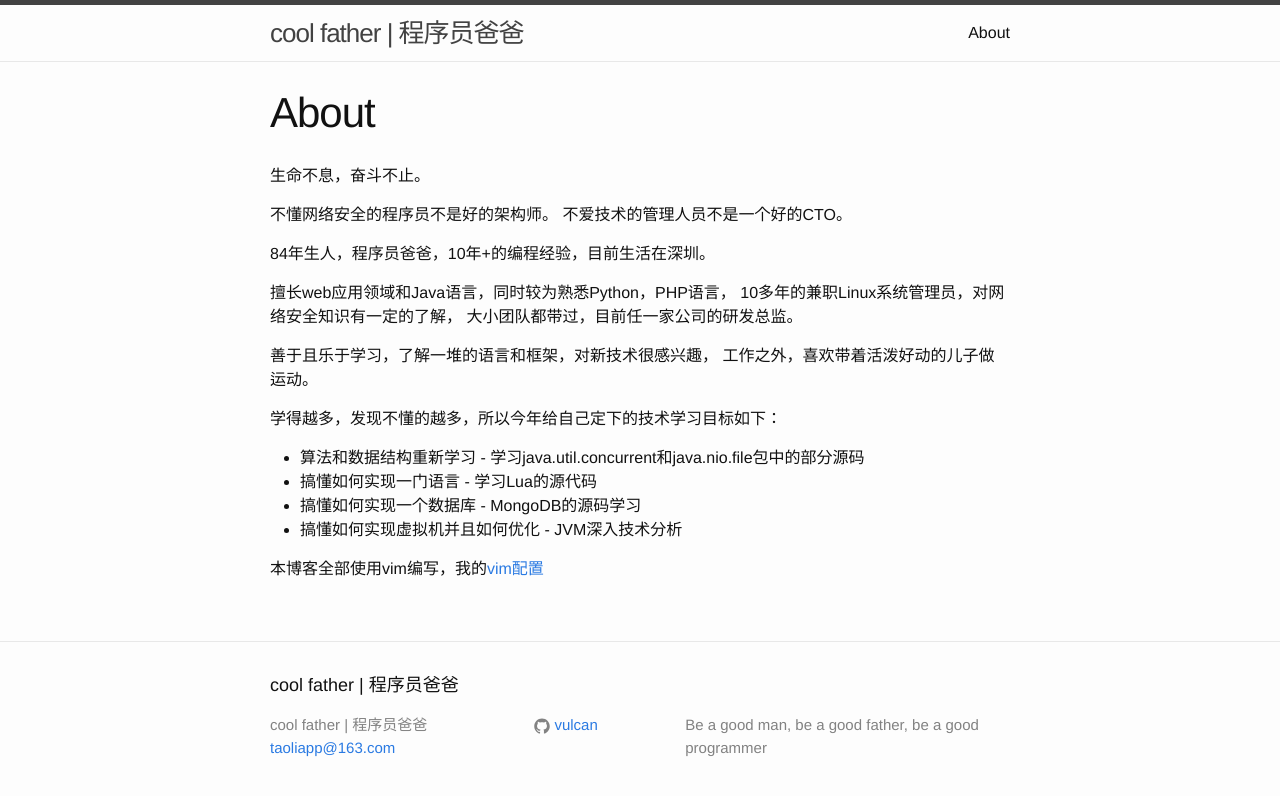
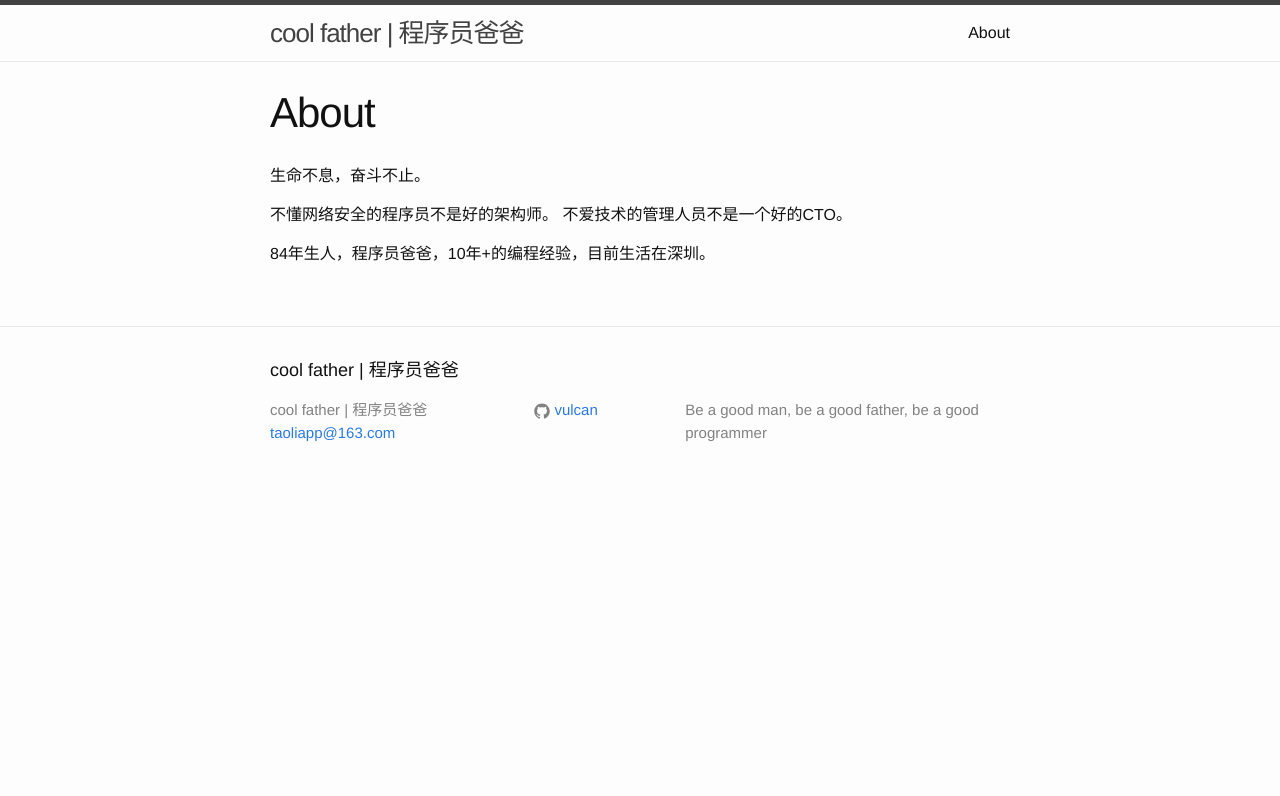
Before and after one commit to vulcan/vulcan.github.io, a Jekyll site: the page built from about.md, in a window 1280 px wide. Shown: the top 796 px of the page. Built offline with Jekyll 4.4.1, drawn with Linux system fonts in a browser that asks for light colours.

Commit message:
change about

```diff
--- a/about.md
+++ b/about.md
@@ -9,19 +9,3 @@ permalink: /about/
 不爱技术的管理人员不是一个好的CTO。
 
 84年生人，程序员爸爸，10年+的编程经验，目前生活在深圳。
-
-擅长web应用领域和Java语言，同时较为熟悉Python，PHP语言，
-10多年的兼职Linux系统管理员，对网络安全知识有一定的了解，
-大小团队都带过，目前任一家公司的研发总监。
-
-善于且乐于学习，了解一堆的语言和框架，对新技术很感兴趣，
-工作之外，喜欢带着活泼好动的儿子做运动。
-
-学得越多，发现不懂的越多，所以今年给自己定下的技术学习目标如下：
-
-* 算法和数据结构重新学习 - 学习java.util.concurrent和java.nio.file包中的部分源码
-* 搞懂如何实现一门语言 - 学习Lua的源代码
-* 搞懂如何实现一个数据库 - MongoDB的源码学习
-* 搞懂如何实现虚拟机并且如何优化 - JVM深入技术分析
-
-本博客全部使用vim编写，我的[vim配置](http://github.com/vulcan/vimrc)
```
